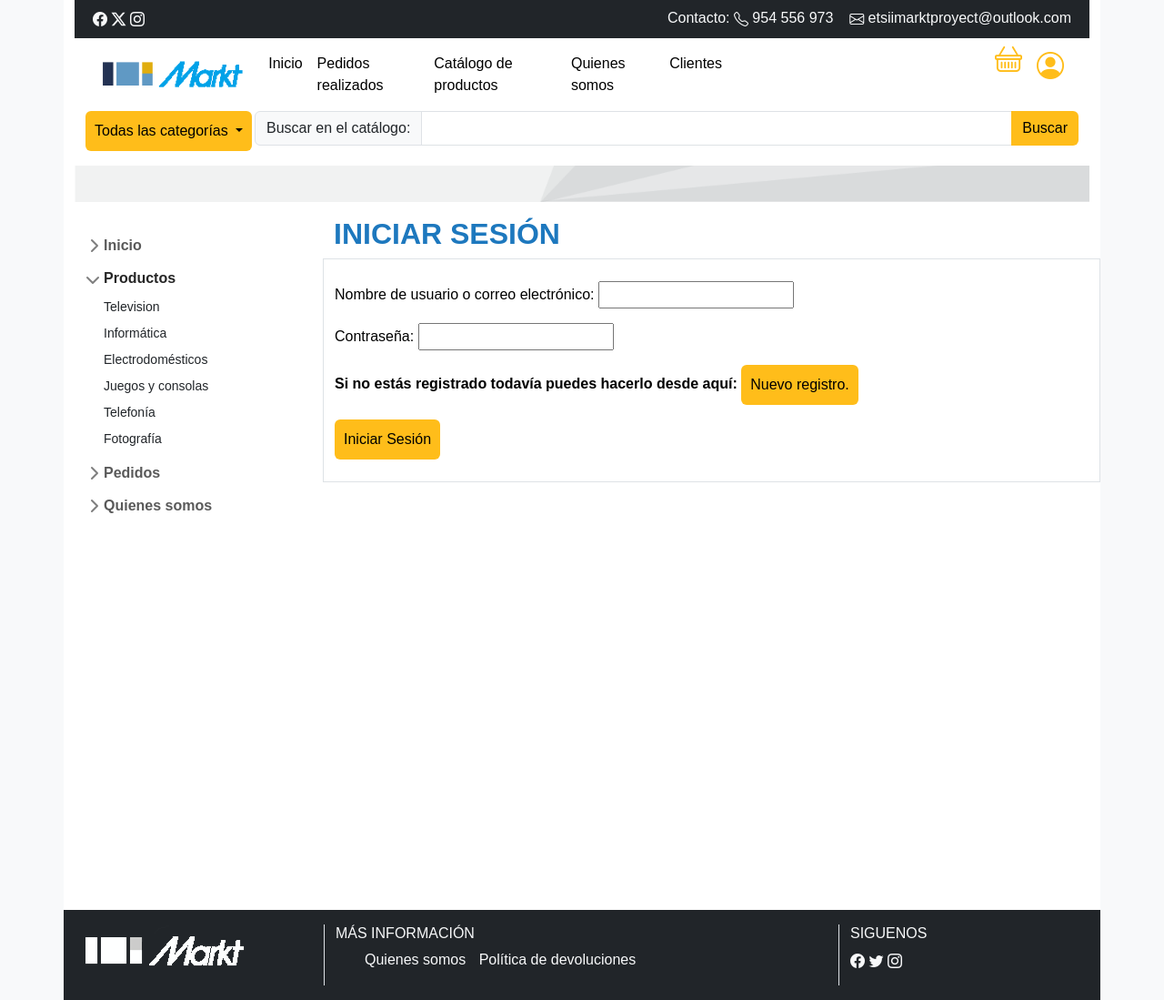
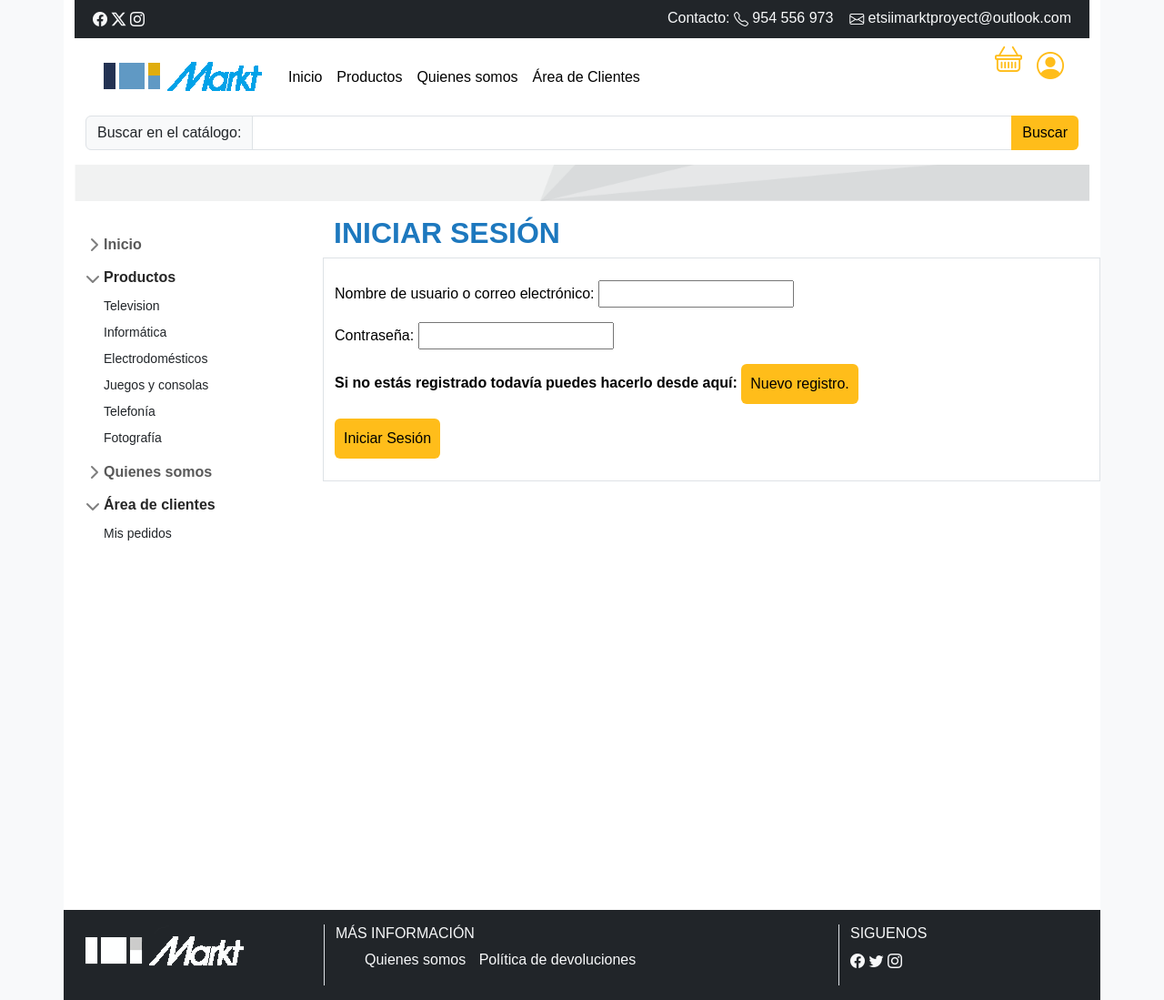
Before and after one commit to antsuagar/ETSIIMarkt, a Django app: page /login/ in a window 1280 px wide. Shown: the whole page at 91% size. Run offline with Django 4.2, Linux system fonts and the light colour scheme; parts of the project's set-up code (start-up, migrations or seed data) failed here and were passed over; some libraries are stand-ins or nearby versions.

Commit message:
[fix] Modificaciones menú principal y secundario

```diff
--- a/EtsiiMarktProject/templates/header.html
+++ b/EtsiiMarktProject/templates/header.html
@@ -20,22 +20,13 @@
                             <a class="nav-link active" aria-current="home" href="/">Inicio</a>
                           </li>
                           <li class="nav-item">
-                            <a class="nav-link" href="/seguimiento">Pedidos realizados</a>
-                          </li>
-                          <li class="nav-item">
-                            <a class="nav-link" href="/catalogo">Catálogo de productos</a>
-                          </li>
-                          {% if user.is_authenticated %}
-                              <li class="nav-item">
-                                  <a class="nav-link" href="{% url 'reclamaciones_cliente' %}">Mis reclamaciones</a>
-                              </li>
-                          {% endif %}
+                            <a class="nav-link" href="/catalogo">Productos</a>
                           </li>
                           <li class="nav-item">
                             <a class="nav-link" href="/nosotros">Quienes somos</a>
                           </li>
                           <li class="nav-item">
-                            <a class="nav-link" href="/perfil">Clientes</a>
+                            <a class="nav-link" href="/perfil">Área de Clientes</a>
                           </li>
                         </ul>
 
@@ -69,22 +60,7 @@
             </div>
         </div>
         <div class="row">
-            <div class="col-2">
-                <div class="dropdown">
-                    <button class="btn btn-secondary dropdown-toggle" type="button" data-bs-toggle="dropdown" aria-expanded="false">
-                      Todas las categorías
-                    </button>
-                    <ul class="dropdown-menu">
-                      <li><a class="dropdown-item" href="#">Electrodomésticos</a></li>
-                      <li><a class="dropdown-item" href="#">Fotografía</a></li>
-                      <li><a class="dropdown-item" href="#">Informática</a></li>
-                      <li><a class="dropdown-item" href="#">Juegos y Consolas</a></li>
-                      <li><a class="dropdown-item" href="#">Telefonía</a></li>
-                      <li><a class="dropdown-item" href="#">Televisión</a></li>
-                    </ul>
-                  </div>
-            </div>
-            <div class="col">
+            <div class="col-12">
                 <form class="d-flex" role="search" method="get" action="{% url 'catalogo' %}">
                   <div class="input-group">
                   <label for="search" class="input-group-text">Buscar en el catálogo: </label>
--- a/EtsiiMarktProject/templates/secondary-nav.html
+++ b/EtsiiMarktProject/templates/secondary-nav.html
@@ -9,9 +9,11 @@
         </a>
         </li>
         <li class="mb-1">
+          <a href="/catalogo">
           <button class="btn btn-toggle align-items-center rounded collapsed" data-bs-toggle="collapse" data-bs-target="#home-collapse" aria-expanded="true">
             Productos
           </button>
+          </a>
           <div class="collapse show" id="home-collapse">
             <ul class="btn-toggle-nav list-unstyled fw-normal pb-1 small">
               <li><a href="/busqueda/?categoria=Televisi%C3%B3n" class="link-dark rounded">Television</a></li>
@@ -24,19 +26,23 @@
           </div>
         </li>
         <li class="mb-1">
-          <a href="/pedidos">
-          <button class="btn btn-toggle align-items-center rounded collapsed" data-bs-toggle="collapse" data-bs-target="#dashboard-collapse" aria-expanded="false">
-            Pedidos
-          </button>
-        </a>
-        </li>
-        <li class="mb-1">
           <a href="/nosotros">
           <button class="btn btn-toggle align-items-center rounded collapsed" data-bs-toggle="collapse" data-bs-target="#dashboard-collapse" aria-expanded="false">
             Quienes somos
           </button>
         </a>
         </li>
+        <li class="mb-1">
+          <a href="/perfil"><button class="btn btn-toggle align-items-center rounded collapsed" data-bs-toggle="collapse" data-bs-target="#home-collapse" aria-expanded="true">
+            Área de clientes
+          </button></a>
+          <div class="collapse show" id="home-collapse">
+            <ul class="btn-toggle-nav list-unstyled fw-normal pb-1 small">
+              <li><a href="/seguimiento" class="link-dark rounded">Mis pedidos</a></li>
+              {% if user.is_authenticated %}<li><a href="/pedido/reclamaciones_cliente" class="link-dark rounded">Mis reclamaciones</a></li> {% endif %}
+            </ul>
+          </div>
+        </li>
       </ul>
     </div>
   </div>
```
Also changed, not shown: EtsiiMarktProject/db.sqlite3, EtsiiMarktProject/pedidos/migrations/0009_merge_20231211_0911.py (added).
